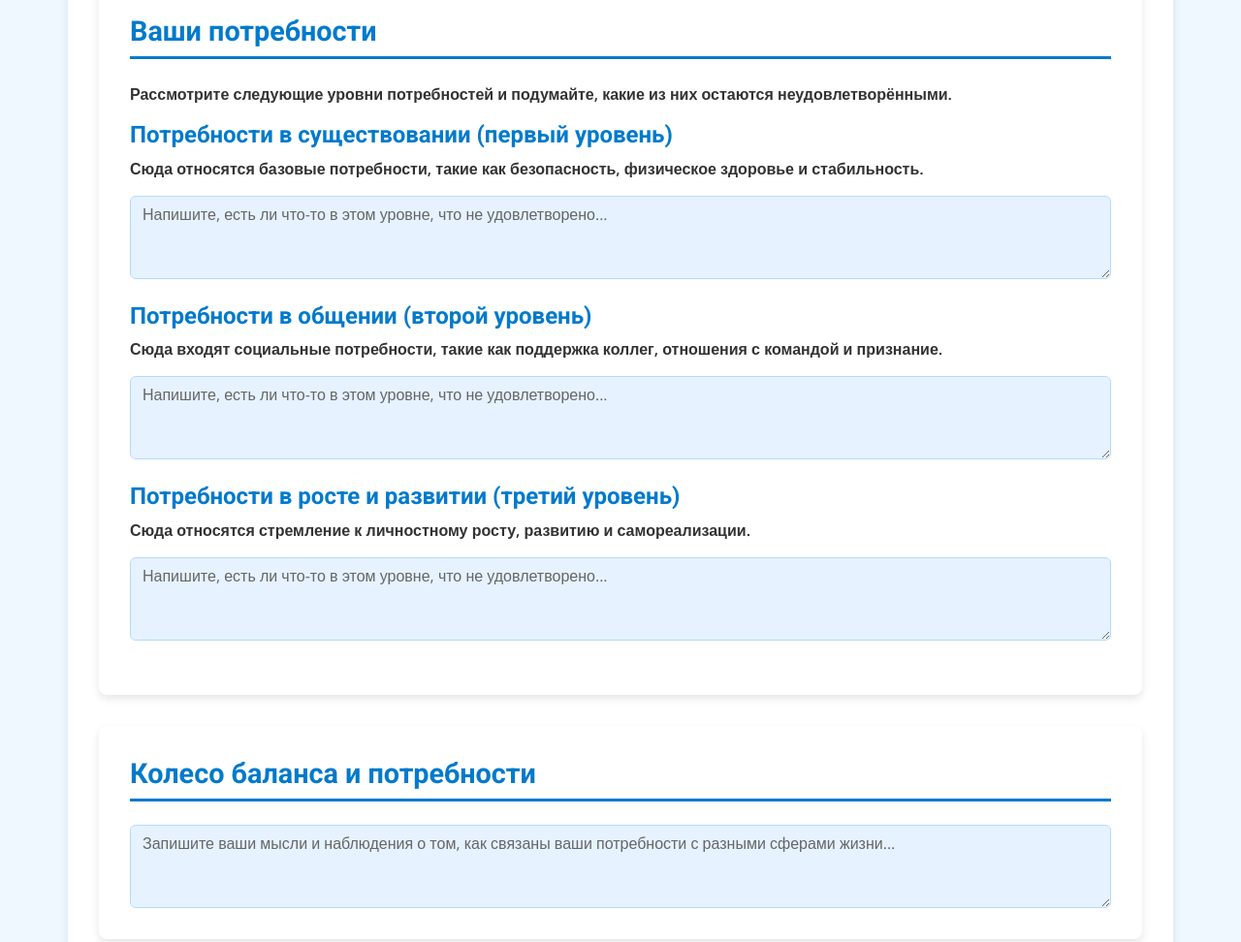
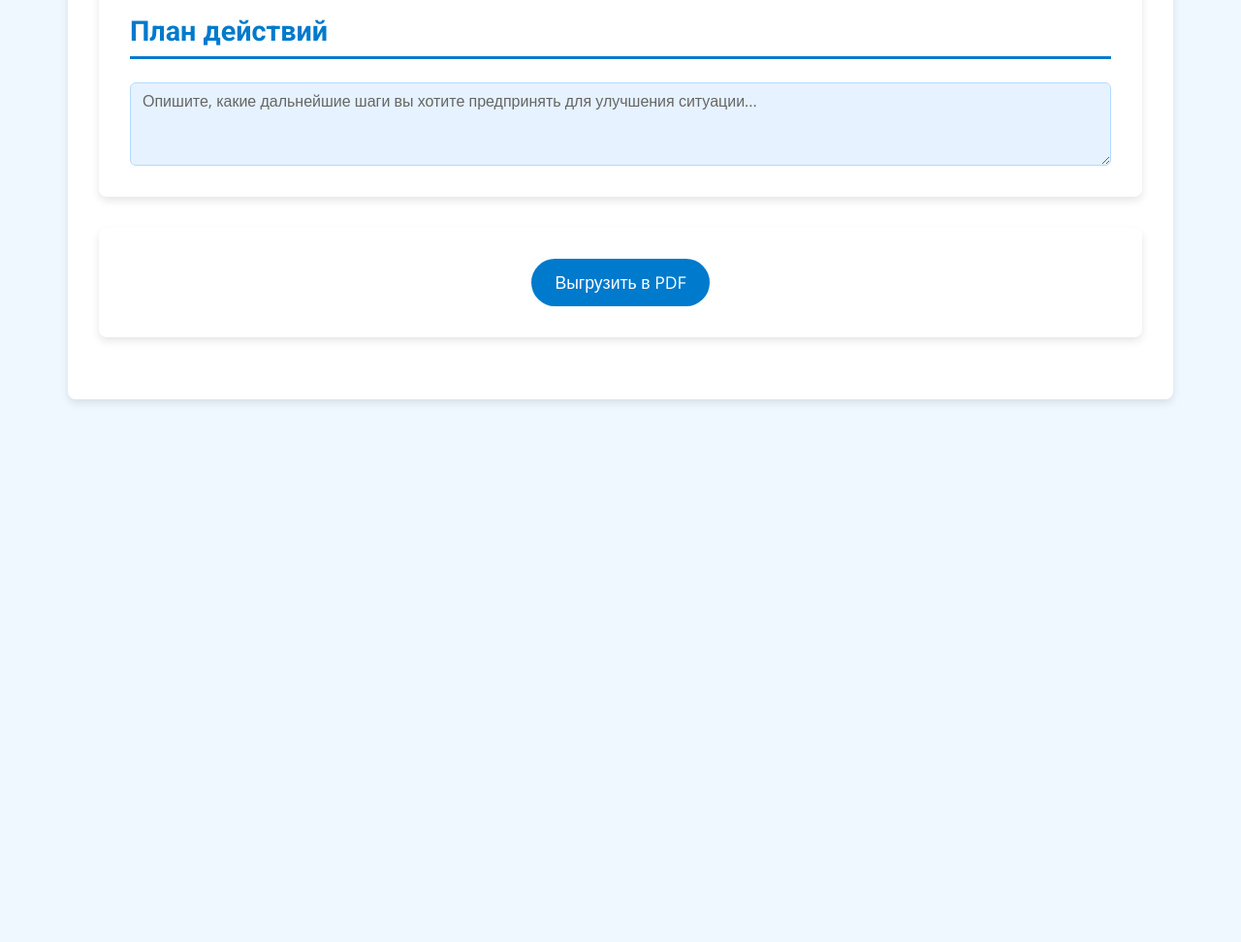
Before and after one commit to NastassiaYkavitskaya/Training, a plain HTML site: page index.html in a window 1280 px wide. Shown: the part 3580-4552 px from the top of the page at 97% size. After the commit the page ends 4024 px from the top, so only its background shows below. Drawn offline with nearby package versions, Linux system fonts and the light colour scheme.

Commit message:
Update index.html

```diff
--- a/index.html
+++ b/index.html
@@ -183,33 +183,6 @@
         <textarea class="form-control" rows="4" placeholder="Какие сегменты требуют особого внимания? Посмотрите на низкие оценки: как они связаны с вашими потребностями? Какая сфера требует изменений? ..."></textarea>
     </section>
 
-      <section class="container">
-        <h2>Ваши потребности</h2>
-        <p>Рассмотрите следующие уровни потребностей и подумайте, какие из них остаются неудовлетворёнными.</p>
-
-        <div class="mb-4">
-            <h3>Потребности в существовании (первый уровень)</h3>
-            <p>Сюда относятся базовые потребности, такие как безопасность, физическое здоровье и стабильность.</p>
-            <textarea id="existenceNeeds" class="form-control" rows="3" placeholder="Напишите, есть ли что-то в этом уровне, что не удовлетворено..."></textarea>
-        </div>
-
-        <div class="mb-4">
-            <h3>Потребности в общении (второй уровень)</h3>
-            <p>Сюда входят социальные потребности, такие как поддержка коллег, отношения с командой и признание.</p>
-            <textarea id="relatednessNeeds" class="form-control" rows="3" placeholder="Напишите, есть ли что-то в этом уровне, что не удовлетворено..."></textarea>
-        </div>
-
-        <div class="mb-4">
-            <h3>Потребности в росте и развитии (третий уровень)</h3>
-            <p>Сюда относятся стремление к личностному росту, развитию и самореализации.</p>
-            <textarea id="growthNeeds" class="form-control" rows="3" placeholder="Напишите, есть ли что-то в этом уровне, что не удовлетворено..."></textarea>
-        </div>
-    </section>
-
-    <section id="personal-goals" class="container">
-        <h2>Колесо баланса и потребности</h2>
-        <textarea class="form-control" rows="3" placeholder="Запишите ваши мысли и наблюдения о том, как связаны ваши потребности с разными сферами жизни..."></textarea>
-    </section>
 
     <section id="action-plan" class="container">
         <h2>План действий</h2>
```
